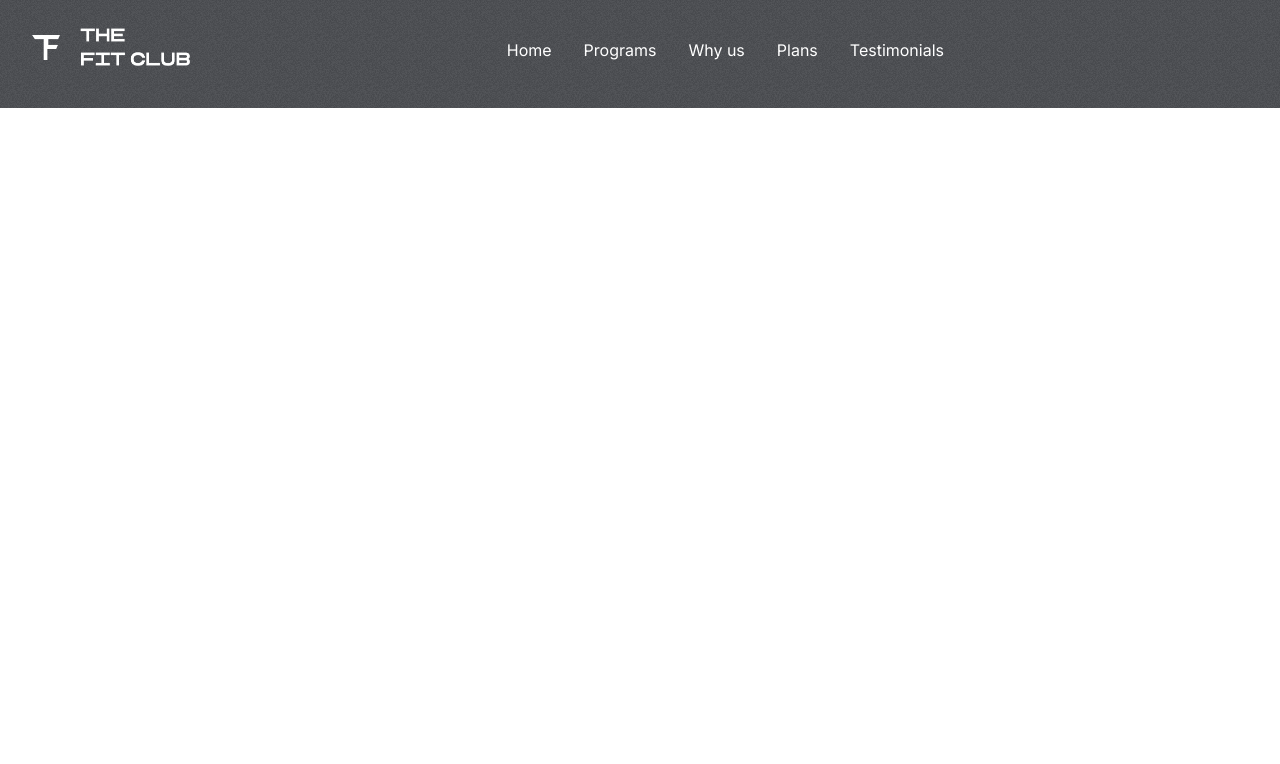
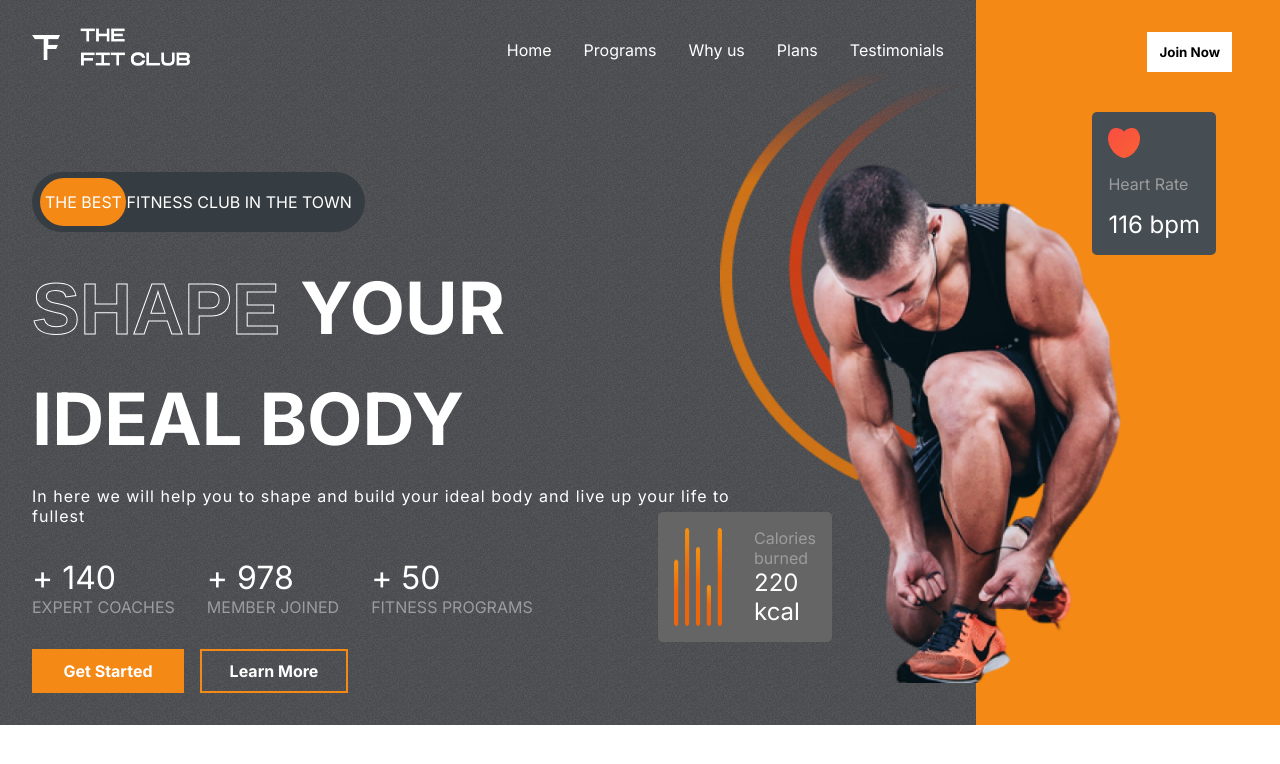
Before and after one commit to aahhqqphuc/gym-react, a React (Create React App) app: page / in a window 1280 px wide. Shown: the top 764 px of the page. Built offline with nearby package versions, Linux system fonts and the light colour scheme; the HTML template or start-up script is replaced by a standard one.

Commit message:
Hero component

```diff
--- a/src/App.css
+++ b/src/App.css
@@ -1,11 +1,11 @@
 :root {
-  --lightgray: #D9D9D9;
+  --lightgray: #d9d9d9;
   --gray: #9c9c9c;
   --orange: #f48915;
-  --darkGrey: #464D53;
+  --darkGrey: #464d53;
   --caloryCard: #656565;
   --planCard: linear-gradient(210.41deg, #fa5042 1.14%, #ffa739 100.75%);
-  --appColor:  #3c3f45;
+  --appColor: #3c3f45;
 }
 
 .App {
@@ -17,6 +17,29 @@
   gap: 6rem;
   overflow: hidden;
 }
+
 /* ::-webkit-scrollbar{
   display: none;
 } */
+
+.stroke-text {
+  color: transparent;
+  font-family: Arial, Helvetica, sans-serif;
+  -webkit-text-stroke-width: 1px;
+  -webkit-text-stroke-color: white;
+}
+
+.btn {
+  background-color: white;
+  padding: 0.5rem;
+  font-weight: bold;
+  border: 4px solid transparent;
+  transition: 300ms all;
+  display: flex;
+  align-items: center;
+  justify-content: center;
+}
+
+.btn:hover {
+  cursor: pointer;
+}
--- a/src/components/Header/Header.jsx
+++ b/src/components/Header/Header.jsx
@@ -1,6 +1,6 @@
 import React from "react";
+import "./Header.css";
 import Logo from "../../assets/logo.png";
-import "./Header.css";
 
 const Header = () => {
   return (
--- a/src/components/Hero/Hero.css
+++ b/src/components/Hero/Hero.css
@@ -7,8 +7,179 @@
   padding: 2rem;
   padding-top: 1.5rem;
   flex: 3;
+  display: flex;
+  gap: 2rem;
+  flex-direction: column;
 }
 
 .right-h {
   flex: 1;
+  position: relative;
+  background-color: var(--orange);
 }
+
+.the-best-ad {
+  margin-top: 4rem;
+  background-color: #363d42;
+  border-radius: 4rem;
+  width: fit-content;
+  padding: 20px 13px;
+  text-transform: uppercase;
+  color: white;
+  position: relative;
+  display: flex;
+  align-items: center;
+  justify-items: flex-start;
+}
+
+.the-best-ad > span {
+  z-index: 2;
+}
+
+.the-best-ad > div {
+  position: absolute;
+  background-color: var(--orange);
+  width: 5.4rem;
+  height: 80%;
+  left: 8px;
+  border-radius: 3rem;
+  z-index: 1;
+}
+
+.hero-text {
+  display: flex;
+  flex-direction: column;
+  gap: 1.5rem;
+  text-transform: uppercase;
+  font-size: 4.5rem;
+  font-weight: bold;
+  color: white;
+  text-overflow: inherit;
+}
+
+.hero-text > div:nth-of-type(3) {
+  font-size: 1rem;
+  font-weight: 200;
+  text-transform: none;
+  letter-spacing: 1px;
+  width: 80%;
+}
+
+.figures {
+  display: flex;
+  gap: 2rem;
+}
+
+.figures > div {
+  display: flex;
+  flex-direction: column;
+}
+
+.figures > div > span:nth-of-type(1) {
+  color: white;
+  font-size: 2rem;
+}
+
+.figures > div > span:nth-of-type(2) {
+  color: var(--gray);
+  text-transform: uppercase;
+}
+
+.hero-buttons {
+  display: flex;
+  gap: 1rem;
+  font-weight: normal;
+}
+
+.hero-buttons > :nth-child(1) {
+  color: white;
+  background-color: var(--orange);
+  width: 8rem;
+}
+
+.hero-buttons > :nth-child(2) {
+  color: white;
+  background-color: transparent;
+  width: 8rem;
+  border: 2px solid var(--orange);
+}
+
+.right-h > .btn {
+  position: absolute;
+  right: 3rem;
+  top: 2rem;
+  color: black;
+}
+
+.heart-rate {
+  display: flex;
+  flex-direction: column;
+  gap: 1rem;
+  background-color: var(--darkGrey);
+  width: fit-content;
+  padding: 1rem;
+  align-items: start;
+  border-radius: 5px;
+  position: absolute;
+  right: 4rem;
+  top: 7rem;
+}
+
+.heart-rate > img {
+  width: 2rem;
+}
+
+.heart-rate > :nth-child(2) {
+  color: var(--gray);
+}
+
+.heart-rate > :nth-child(3) {
+  color: white;
+  font-size: 1.5rem;
+}
+
+.hero-image {
+  position: absolute;
+  top: 10rem;
+  right: 8rem;
+  width: 23rem;
+}
+
+.hero-image-back {
+  position: absolute;
+  top: 4rem;
+  right: 20rem;
+  width: 15rem;
+  z-index: -1;
+}
+
+.calories {
+  display: flex;
+  gap: 2rem;
+  background-color: var(--caloryCard);
+  border-radius: 5px;
+  padding: 1rem;
+  width: fit-content;
+  position: absolute;
+  top: 32rem;
+  right: 28rem;
+}
+
+.calories > img {
+  width: 3rem;
+}
+
+.calories > div {
+  display: flex;
+  flex-direction: column;
+  justify-content: space-between;
+}
+
+.calories > div > :nth-child(1) {
+  color: var(--gray);
+}
+
+.calories > div > :nth-child(2) {
+  color: white;
+  font-size: 1.5rem;
+}
--- a/src/components/Hero/Hero.jsx
+++ b/src/components/Hero/Hero.jsx
@@ -1,14 +1,79 @@
 import React from "react";
 import Header from "../Header/Header";
 import "./Hero.css";
+import hero_image from "../../assets/hero_image.png";
+import hero_image_back from "../../assets/hero_image_back.png";
+import Heart from "../../assets/heart.png";
+import Calories from "../../assets/calories.png";
 
 const Hero = () => {
   return (
     <div className="hero">
       <div className="left-h">
         <Header />
+
+        <div className="the-best-ad">
+          <div></div>
+          <span>The best fitness club in the town</span>
+        </div>
+
+        <div className="hero-text">
+          <div>
+            <span className="stroke-text">Shape </span>
+            <span>Your</span>
+          </div>
+          <div>
+            <span>Ideal Body</span>
+          </div>
+          <div>
+            <span>
+              In here we will help you to shape and build your ideal body and
+              live up your life to fullest
+            </span>
+          </div>
+        </div>
+
+        <div className="figures">
+          <div>
+            <span>+ 140</span>
+            <span>expert coaches</span>
+          </div>
+          <div>
+            <span>+ 978</span>
+            <span>member joined</span>
+          </div>
+          <div>
+            <span>+ 50</span>
+            <span>fitness programs</span>
+          </div>
+        </div>
+
+        <div className="hero-buttons">
+          <buttons className="btn">Get Started</buttons>
+          <buttons className="btn">Learn More</buttons>
+        </div>
       </div>
-      <div className="right-h"></div>
+
+      <div className="right-h">
+        <button className="btn">Join Now</button>
+
+        <div className="heart-rate">
+          <img src={Heart} alt=""></img>
+          <span>Heart Rate</span>
+          <span>116 bpm</span>
+        </div>
+
+        <img src={hero_image} alt="" className="hero-image" />
+        <img src={hero_image_back} alt="" className="hero-image-back" />
+
+        <div className="calories">
+          <img src={Calories} alt="" />
+          <div>
+            <span>Calories burned</span>
+            <span>220 kcal</span>
+          </div>
+        </div>
+      </div>
     </div>
   );
 };
```
